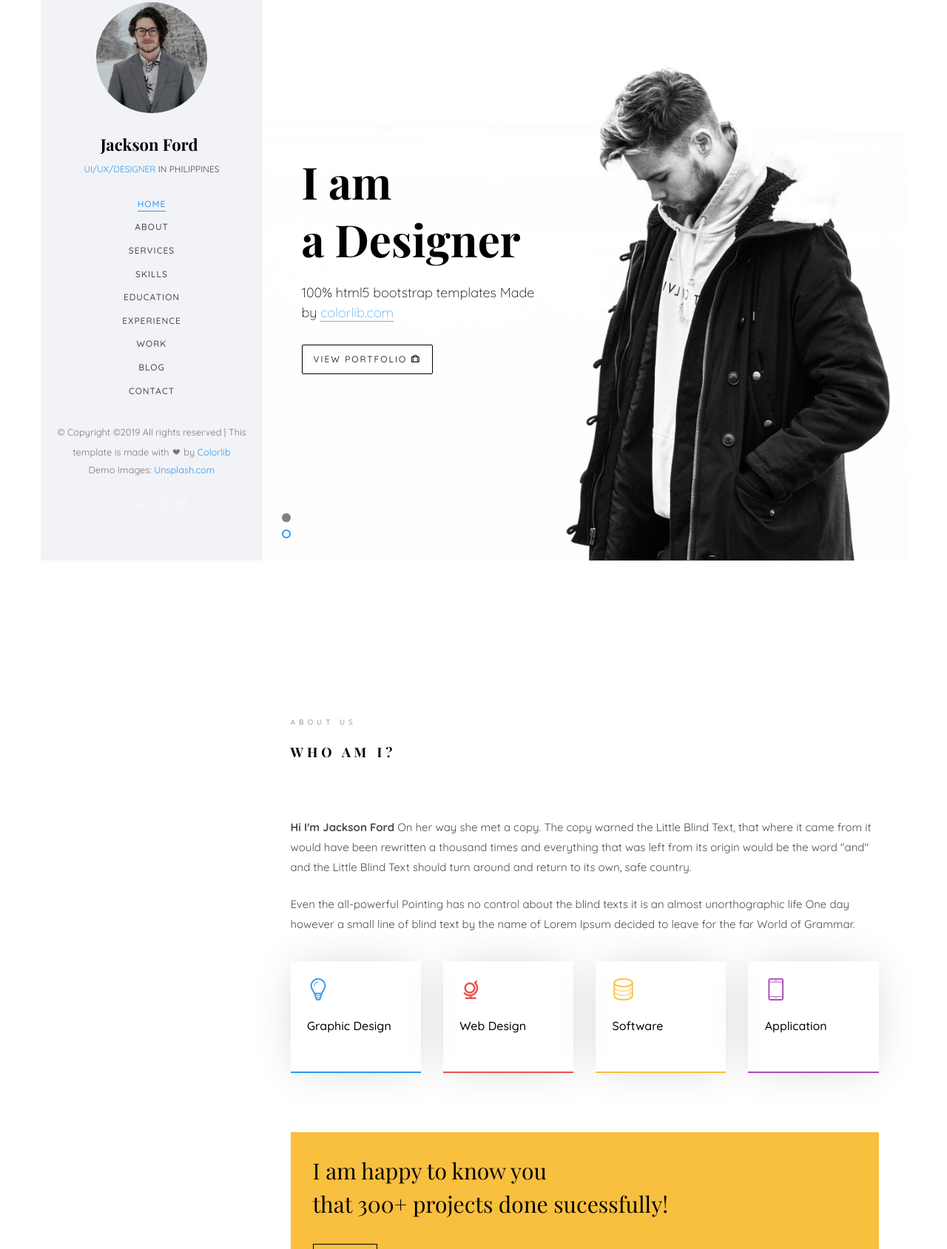
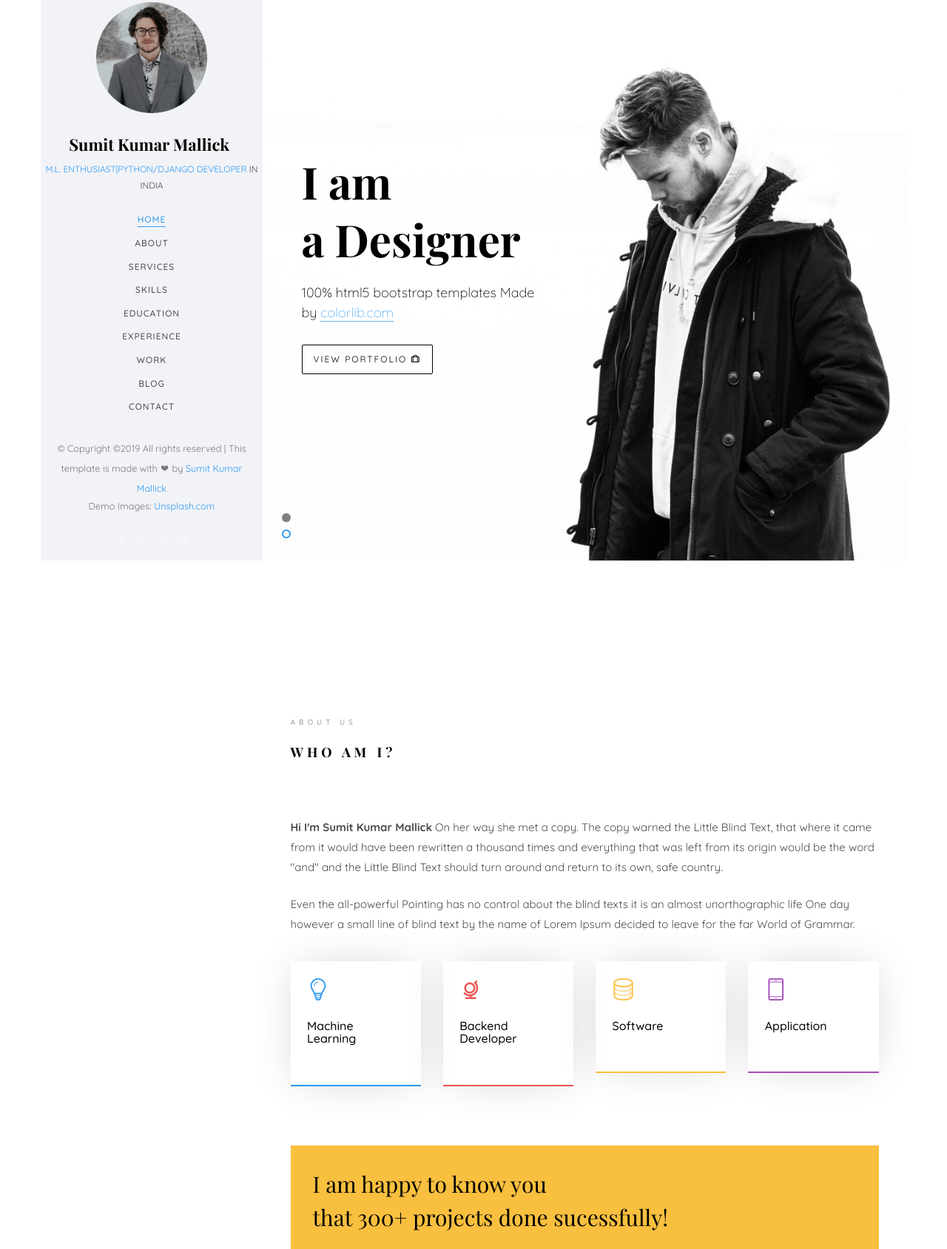
Before and after one commit to sumitmallick/sumitmallick.github.io, a plain HTML site: page index.html in a window 1280 px wide. Shown: the part 42-1731 px from the top of the page at 74% size. Drawn offline with nearby package versions, Linux system fonts and the light colour scheme; files whose address does not match are found by name; a web font is replaced by a local one.

Commit message:
Second Commit

```diff
--- a/index.html
+++ b/index.html
@@ -3,7 +3,7 @@
 	<head>
 	<meta charset="utf-8">
 	<meta http-equiv="X-UA-Compatible" content="IE=edge">
-	<title>Jackson Template</title>
+	<title>Sumit Portfolio</title>
 	<meta name="viewport" content="width=device-width, initial-scale=1">
 	<meta name="description" content="" />
 	<meta name="keywords" content="" />
@@ -57,8 +57,8 @@
 		<aside id="colorlib-aside" role="complementary" class="border js-fullheight">
 			<div class="text-center">
 				<div class="author-img" style="background-image: url(images/about.jpg);"></div>
-				<h1 id="colorlib-logo"><a href="index.html">Jackson Ford</a></h1>
-				<span class="position"><a href="#">UI/UX/Designer</a> in Philippines</span>
+				<h1 id="colorlib-logo"><a href="index.html">Sumit Kumar Mallick</a></h1>
+				<span class="position"><a href="#">M.L. Enthusiast|Python/Django Developer</a> in India</span>
 			</div>
 			<nav id="colorlib-main-menu" role="navigation" class="navbar">
 				<div id="navbar" class="collapse">
@@ -78,7 +78,7 @@
 
 			<div class="colorlib-footer">
 				<p><small>&copy; <!-- Link back to Colorlib can't be removed. Template is licensed under CC BY 3.0. -->
-Copyright &copy;<script>document.write(new Date().getFullYear());</script> All rights reserved | This template is made with <i class="icon-heart" aria-hidden="true"></i> by <a href="https://colorlib.com" target="_blank">Colorlib</a>
+Copyright &copy;<script>document.write(new Date().getFullYear());</script> All rights reserved | This template is made with <i class="icon-heart" aria-hidden="true"></i> by <a href="https://mobilyte.pythonanywhere.com" target="_blank">Sumit Kumar Mallick</a>
 <!-- Link back to Colorlib can't be removed. Template is licensed under CC BY 3.0. --> </span> <span>Demo Images: <a href="https://unsplash.com/" target="_blank">Unsplash.com</a></span></small></p>
 				<ul>
 					<li><a href="#"><i class="icon-facebook2"></i></a></li>
@@ -139,7 +139,7 @@ Copyright &copy;<script>document.write(new Date().getFullYear());</script> All r
 									<div class="about-desc">
 										<span class="heading-meta">About Us</span>
 										<h2 class="colorlib-heading">Who Am I?</h2>
-										<p><strong>Hi I'm Jackson Ford</strong> On her way she met a copy. The copy warned the Little Blind Text, that where it came from it would have been rewritten a thousand times and everything that was left from its origin would be the word "and" and the Little Blind Text should turn around and return to its own, safe country.</p>
+										<p><strong>Hi I'm Sumit Kumar Mallick</strong> On her way she met a copy. The copy warned the Little Blind Text, that where it came from it would have been rewritten a thousand times and everything that was left from its origin would be the word "and" and the Little Blind Text should turn around and return to its own, safe country.</p>
 										<p>Even the all-powerful Pointing has no control about the blind texts it is an almost unorthographic life One day however a small line of blind text by the name of Lorem Ipsum decided to leave for the far World of Grammar.</p>
 									</div>
 								</div>
@@ -148,13 +148,13 @@ Copyright &copy;<script>document.write(new Date().getFullYear());</script> All r
 								<div class="col-md-3 animate-box" data-animate-effect="fadeInLeft">
 									<div class="services color-1">
 										<span class="icon2"><i class="icon-bulb"></i></span>
-										<h3>Graphic Design</h3>
+										<h3>Machine Learning</h3>
 									</div>
 								</div>
 								<div class="col-md-3 animate-box" data-animate-effect="fadeInRight">
 									<div class="services color-2">
 										<span class="icon2"><i class="icon-globe-outline"></i></span>
-										<h3>Web Design</h3>
+										<h3>Backend Developer</h3>
 									</div>
 								</div>
 								<div class="col-md-3 animate-box" data-animate-effect="fadeInTop">
```
